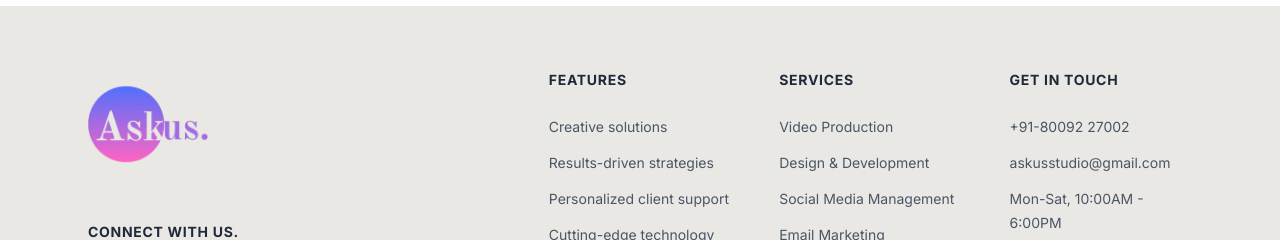
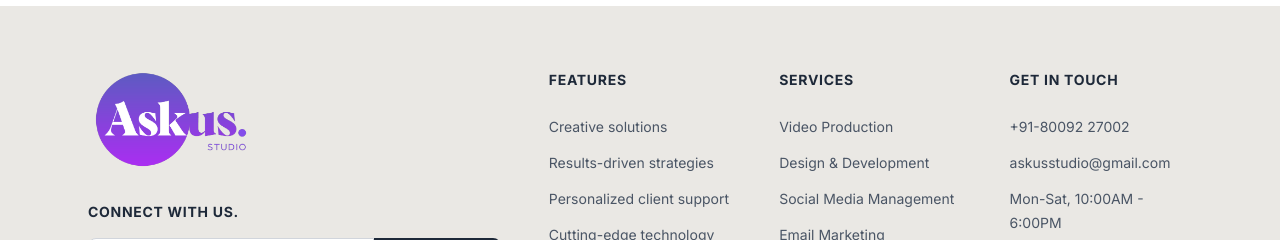
Before and after one commit to DivyanshTiwari20/askus-site, a Next.js app: page / in a window 1280 px wide. Shown: the part 3208-3448 px from the top of the page. Built offline with nearby package versions, Linux system fonts and the light colour scheme.

Commit message:
updating logo

```diff
--- a/src/sections/Footer.tsx
+++ b/src/sections/Footer.tsx
@@ -120,9 +120,9 @@ const Footer: React.FC = () => {
               viewport={{ once: true, amount: 0.2 }}
             >
               <img
-                src="/logoo.png"
+                src="/logo-og.png"
                 alt="Askus Logo"
-                className="h-[120px] w-auto mb-8"
+                className="h-25 w-auto mb-8"
                 style={{ objectFit: 'contain' }}
               />
               {/* <h3 className="text-3xl font-bold mb-8">.Askus</h3> */}
@@ -210,7 +210,7 @@ const Footer: React.FC = () => {
           {/* <img
             src="/logoo.png"
             alt="Askus Studio Logo"
-            className="h-[60px] w-auto mb-8"
+            className="h-12  w-auto m-0 p-0"
             style={{ objectFit: "contain", margin: 0, padding: 0 }}
           /> */}
           <p className="text-xs text-gray-400">©2025 askusStudio. All rights reserved.</p>
```
Also changed, not shown: public/logo-og.png (added).
